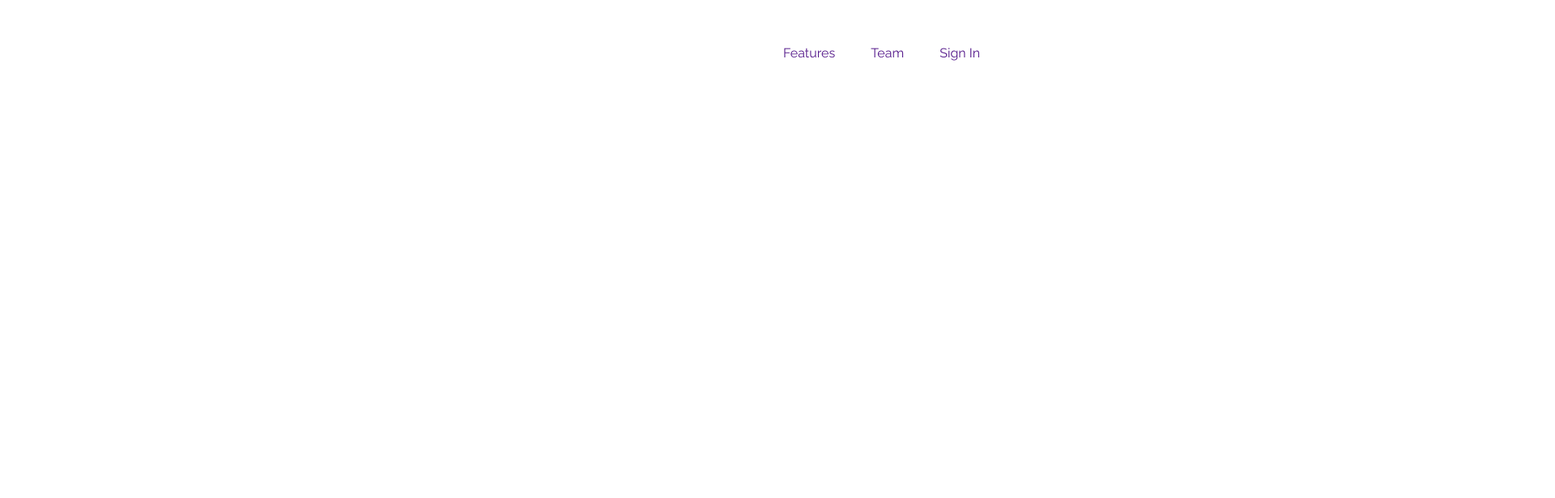
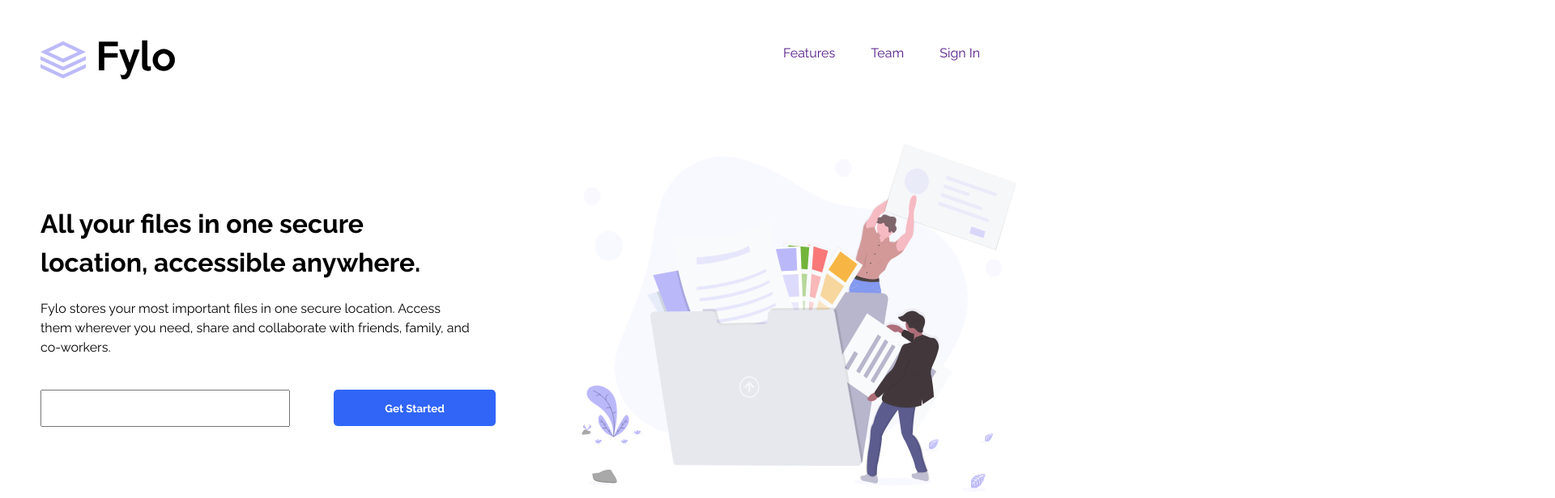
Before and after one commit to biodun-blaze/PROJECT-5, a plain HTML site: page index.html in a window 1280 px wide. Shown: the top 616 px of the page at 81% size, 1920 px wide, since content can reach past the window. Drawn offline with Linux system fonts and the light colour scheme.

Commit message:
Final Commit

```diff
--- a/style.css
+++ b/style.css
@@ -1,8 +1,8 @@
 
 body {
     height: 100%;
-    padding: 100%;
-    margin: 100%;
+    padding: 0;
+    margin: 0;
 }
 
 .btn {
@@ -70,6 +70,8 @@ h1 {
     margin-left: 50px;
     margin-top: 150px;
     width: 100%;
+    object-fit: cover;
+    object-position: center;
 }
 
 .illustration1img {
@@ -77,12 +79,17 @@ h1 {
     height: 450px;
     width: 100%;*/
 
-    position: absolute;
+   /* margin-left: 350px;*/
+    /*margin-top: 50px;*/
+
+    position: relative;
     width: 540px;
     height: 430px;
     display: inline-block;
-    right: 100px;
-    padding-top: 150px;
+    left: 665px;
+    bottom: 350px ;
+    /*right: 100px;*/
+    /*padding-top: 150px;*/
 }
 
 .cover {
```
Also changed, not shown: index.html (+2 -3 lines).
